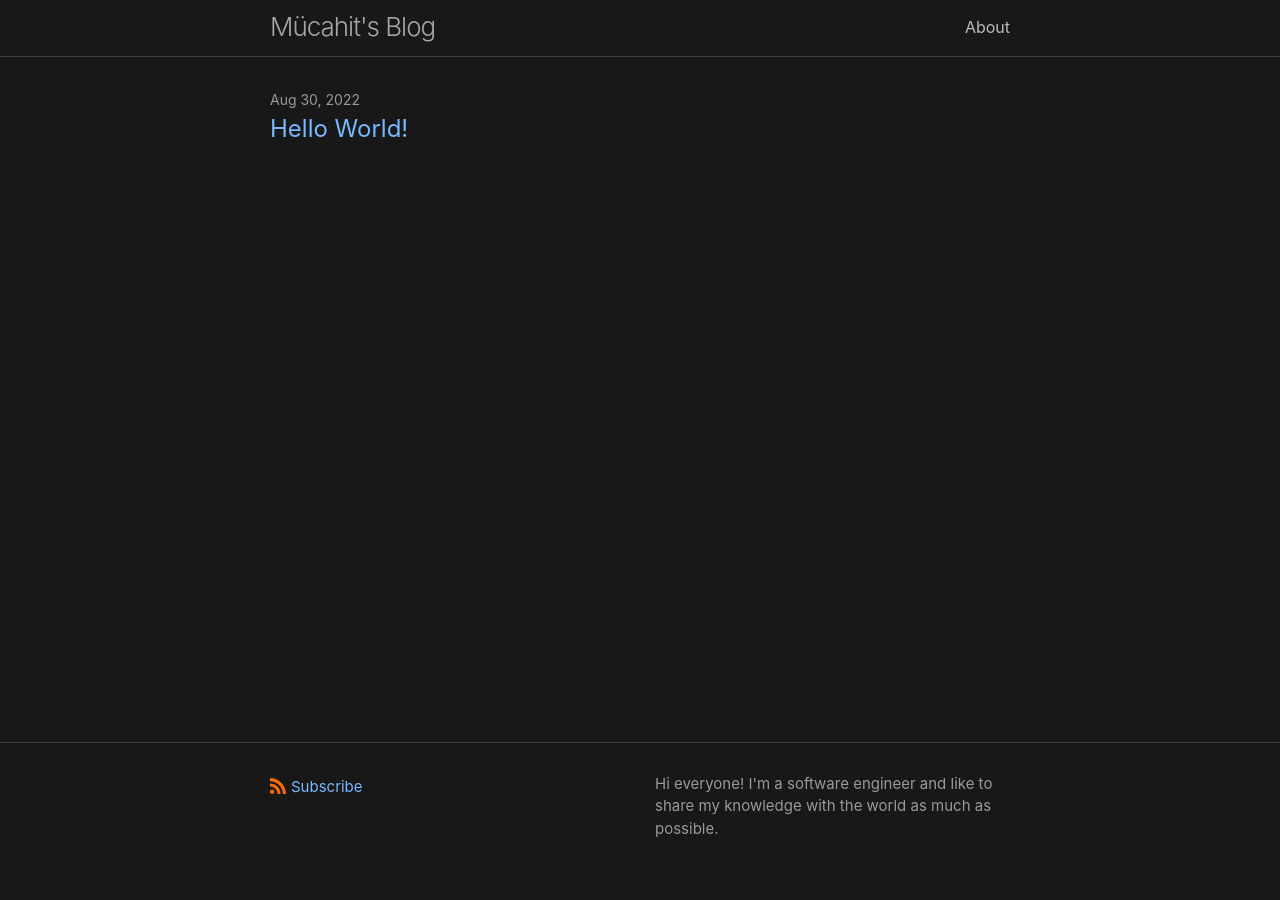
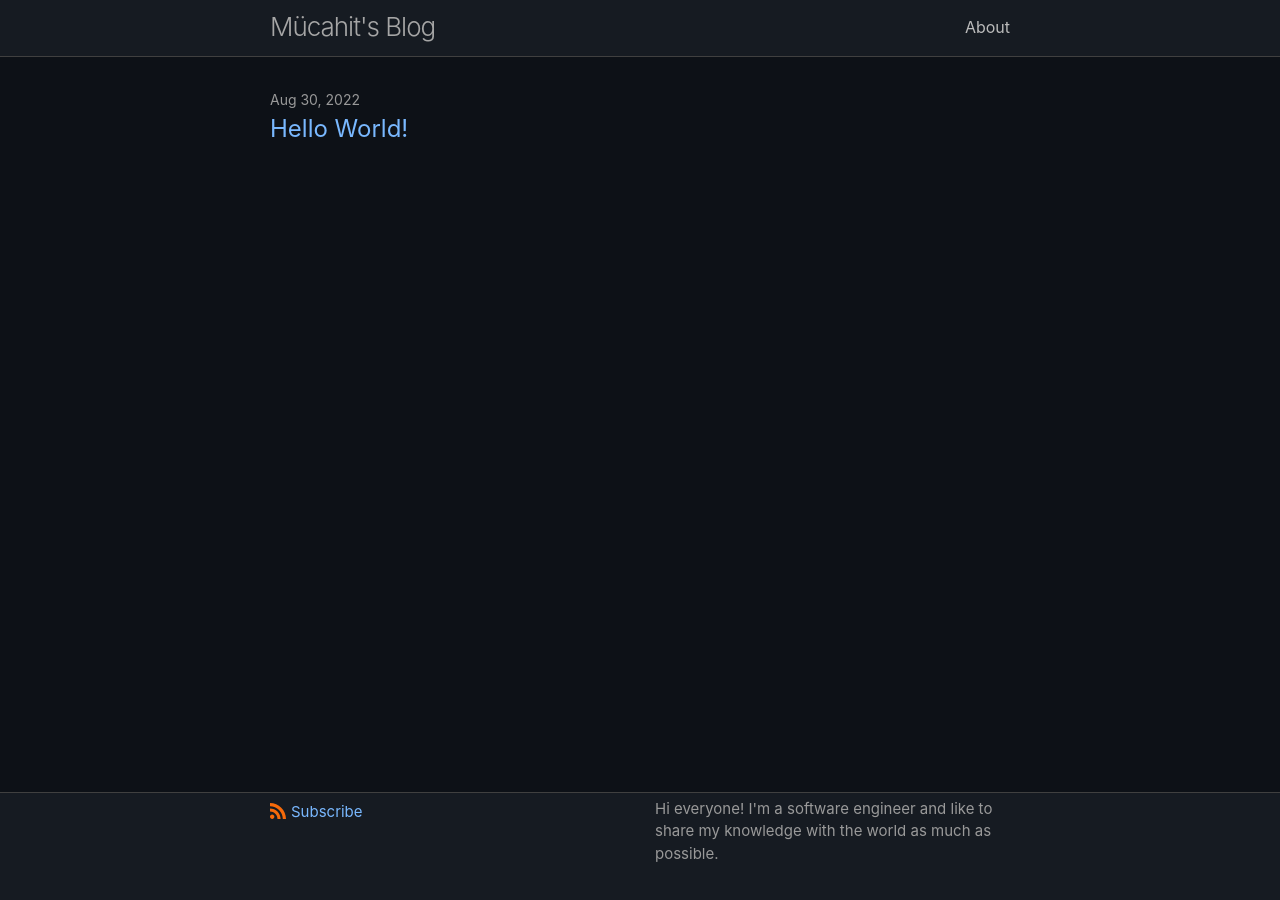
Before and after one commit to mucahitkurtlar/mucahitkurtlar.github.io, a Jekyll site: the page built from index.markdown, in a window 1280 px wide. Built offline with Jekyll 4.4.1, drawn with Linux system fonts in a browser that asks for light colours.

Commit message:
Update theme
Overwrite default theme variables.

```diff
--- a/_sass/minima/_layout.scss
+++ b/_sass/minima/_layout.scss
@@ -5,6 +5,7 @@
   border-bottom: 1px solid $border-color-01;
   min-height: $spacing-unit * 1.865;
   line-height: $base-line-height * $base-font-size * 2.25;
+  background-color: $header-color;
 
   // Positioning context for the mobile navigation icon
   position: relative;
@@ -122,7 +123,8 @@
  */
 .site-footer {
   border-top: 1px solid $border-color-01;
-  padding: $spacing-unit 0;
+  padding: $footer-spacing-unit 0;
+  background-color: $footer-color
 }
 
 .footer-heading {
--- a/_sass/minima/custom-styles.scss
+++ b/_sass/minima/custom-styles.scss
@@ -1,2 +1,7 @@
 // Placeholder to allow defining custom styles that override everything else.
 // (Use `_sass/minima/custom-variables.scss` to override variable defaults)
+
+$background-color: #0d1117;
+$header-color: #161b22;
+$footer-color: #161b22;
+$footer-spacing-unit: 5px;
--- a/assets/css/style.scss
+++ b/assets/css/style.scss
@@ -3,5 +3,6 @@
 ---
 
 @import
+  "minima/custom-styles",
   "minima/skins/{{ site.minima.skin | default: 'dark' }}",
   "minima/initialize";
```
